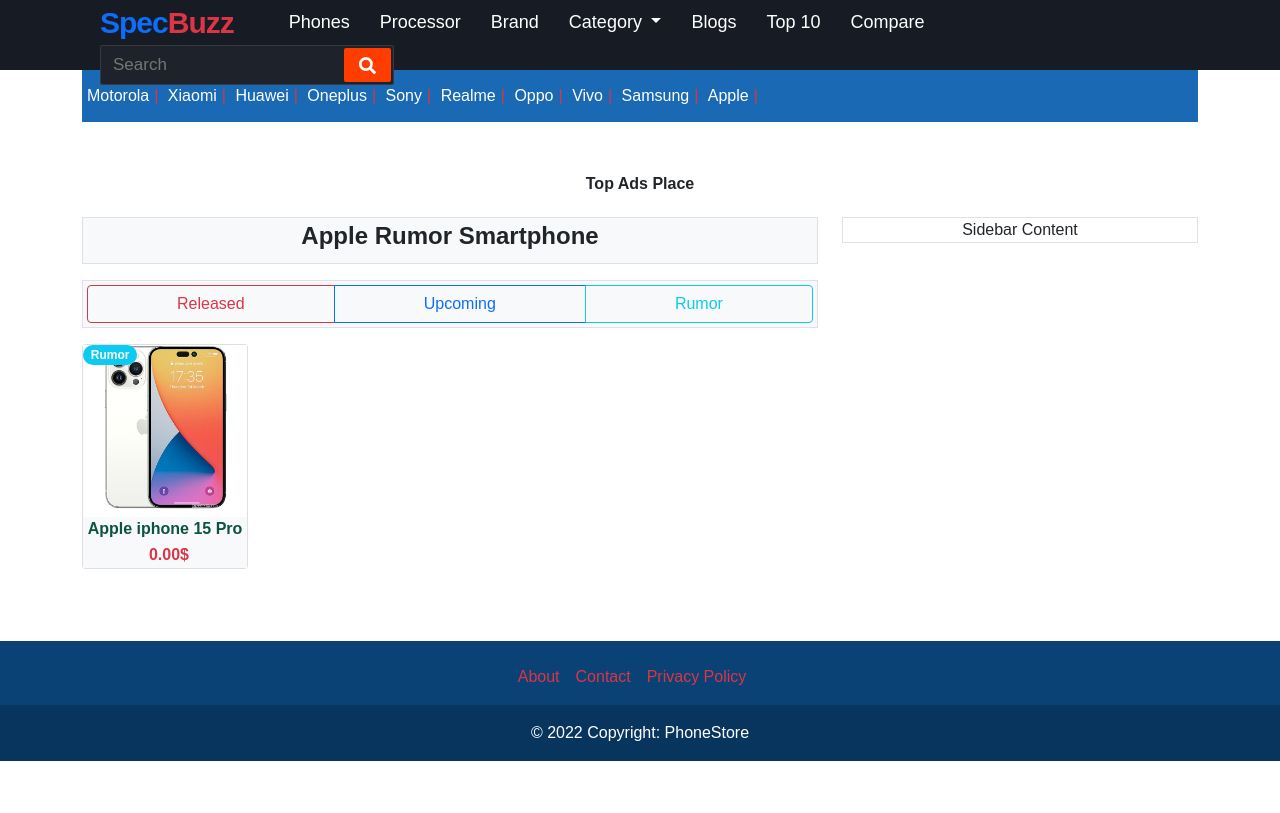
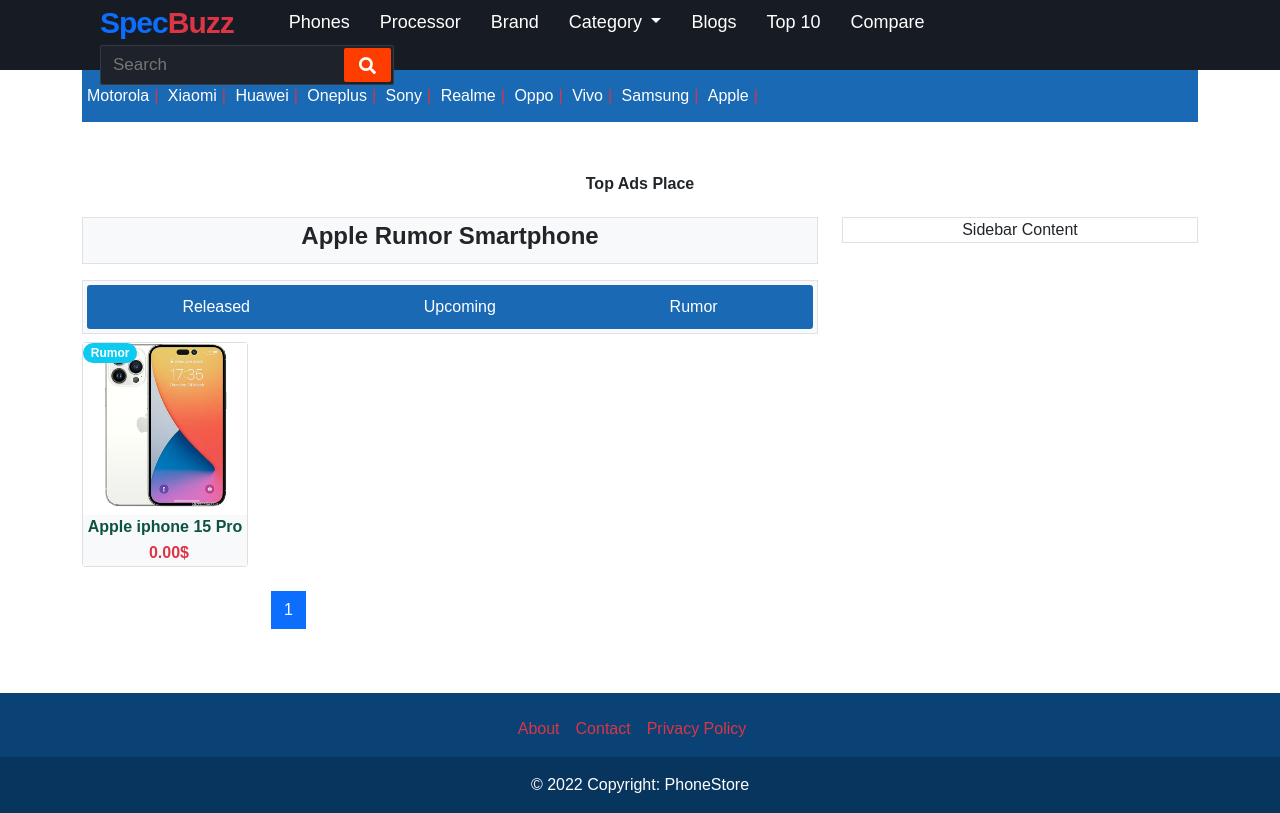
Before and after one commit to engnraminul/Phone-Store, a Django app: page /apple/Rumor in a window 1280 px wide. Before the commit the page ends 761 px from the top, so only its background shows below. Run offline with Django 4.2, Linux system fonts and the light colour scheme; data comes from the database, SQL or seed files in the repository; parts of the project's set-up code (start-up, migrations or seed data) failed here and were passed over; some libraries are stand-ins or nearby versions.

Commit message:
Create some page pagination

```diff
--- a/Phone/views.py
+++ b/Phone/views.py
@@ -57,11 +57,14 @@ def Processor_by_brand(request, slug):
     brands = ProcessorBrand.objects.get(slug=slug)
     processor=Processor.objects.filter(brand=brands)
 
+    paginator = Paginator(processor, 2)
+    page_number = request.GET.get('page')
+    page_obj = paginator.get_page(page_number)
 
     context = {
         'brand':brand,
         'brands':brands,
-        'processor':processor
+        'page_obj': page_obj,
     }
 
     return render(request, 'processor/processor_list.html', context)
@@ -74,9 +77,13 @@ def phone_filter(request, slug, status):
     brand=PhoneBrand.objects.get(slug=slug)
     phone=Phone.objects.filter(brand=brand, status=status)
 
+    paginator = Paginator(phone, 2)
+    page_number = request.GET.get('page')
+    page_obj = paginator.get_page(page_number)
+
     context = {
         'brand':brand,
-        'phone':phone,
+        'page_obj':page_obj,
         'status':status,
     }
     return render(request, 'phone/phone_by_brand.html', context)
@@ -194,6 +201,6 @@ class Compare(TemplateView):
                 return render(request, 'phone/compare.html', context)
             else:
                 context = {
-                    'error':"Please Select Phone Name from Suggest List or Enter Correct Name!",
+                    'error':"Please select phone name from suggest list or Enter correct name!",
                     }
                 return render(request, 'phone/compare.html', context)
--- a/templates/phone/phone_brand.html
+++ b/templates/phone/phone_brand.html
@@ -25,10 +25,10 @@
   <div class="col-lg-3 col-md-3 col-4 mb-4">
     <div class="card">
 
-      <span class="position-absolute top-80 start-50 translate-middle badge rounded-pill bg-info">
+      <!-- <span class="position-absolute top-80 start-50 translate-middle badge rounded-pill bg-info">
         {{brand.phone_brand.count}}
         <span class="visually-hidden">unread messages</span>
-      </span>
+      </span> -->
 
       <div class="bg-image hover-zoom ripple" data-mdb-ripple-color="light">
         <img class="img-fluid img-thumbnail " src="{{ brand.image.url }} "
@@ -40,7 +40,7 @@
           <a class="card-title mb-3 stretched-link text-decoration-none fw-bold" href="{% url 'Phone:phone_filter' slug=brand.slug status='Released' %}">{{brand.name}} </a>
         </a>
         <h6 class="mb-1 mt-1">
-          <strong class="ms-2 text-danger">{{brand.phone_brand.count}}</strong>
+          <strong class="ms-2 text-danger">({{brand.phone_brand.count}})</strong>
         </h6>
       </div>
     </div>
--- a/templates/phone/phone_by_brand.html
+++ b/templates/phone/phone_by_brand.html
@@ -6,17 +6,18 @@
     <h2 class="h4 fw-bolder">{{brand.name}} {{status}} Smartphone</h2>
 </div>
 
-    <div class=" d-grid p-1 mb-3 text-center border bg-light">
-    <div class="btn-group ">
-        <a href="{% url 'Phone:phone_filter' slug=brand.slug status='Released' %}" class="btn btn-outline-danger" aria-current="page">Released</a>
-        <a href="{% url 'Phone:phone_filter' slug=brand.slug status='Upcoming' %}" class="btn btn-outline-primary">Upcoming</a>
-        <a href="{% url 'Phone:phone_filter' slug=brand.slug status='Rumor' %}" class="btn btn-outline-info">Rumor</a>
+
+    <div class=" d-grid p-1 mb-2 text-center border bg-light" >
+      <div class="scrollmenu btn-group btn-sm">
+        <a style="padding: 5px;" href="{% url 'Phone:phone_filter' slug=brand.slug status='Released' %}" class="btn" aria-current="page">Released</a>
+        <a style="padding: 5px;" href="{% url 'Phone:phone_filter' slug=brand.slug status='Upcoming' %}" class="btn ">Upcoming</a>
+        <a style="padding: 5px;" href="{% url 'Phone:phone_filter' slug=brand.slug status='Rumor' %}" class="btn ">Rumor</a>
+        </div>
       </div>
-    </div>
 
     <div class="row">
 
-        {% for phone in phone %}
+        {% for phone in page_obj %}
         <div class="col-lg-3 col-md-4 col-6 mb-4">
           <div class="card">
 
@@ -49,6 +50,38 @@
         {% endfor %}
       </div>
 
+      <!-- Pagination -->
+      <div class="row">
+        <div class="col-md-4 offset-md-3">
+
+            <ul class="pagination">
+              <li class="page-item">
+                {% if page_obj.has_previous %}
+                <a class="page-link" href="{% url 'Phone:phone_filter' slug=brand.slug status=status %}?page={{page_obj.previous_page_number}}">Previous</a>
+                {% endif %}
+              </li>
+              {% for num_page in page_obj.paginator.page_range %}
+              <br/>
+              {% if page_obj.number == num_page %}
+              <li class="page-item active" aria-current="page">
+                <a class="page-link" href="{% url 'Phone:phone_filter' slug=brand.slug status=status %}?page={{num_page}}">{{num_page}}</a>
+              </li>
+              {% else %}
+              <li class="page-item" aria-current="page">
+                <a class="page-link" href="{% url 'Phone:phone_filter' slug=brand.slug status=status %}?page={{num_page}}">{{num_page}}</a>
+              </li>
+              {% endif %}
+              <br/>
+              {% endfor %}
+              <li class="page-item">
+                {% if page_obj.has_next %}
+                <a class="page-link" href="{% url 'Phone:phone_filter' slug=brand.slug status=status %}?page={{page_obj.next_page_number}}">Next</a>
+                {% endif %}
+              </li>
+            </ul>
+
+        </div>
+      </div>
 
 
 {% endblock %}
```
Also changed, not shown: templates/phone/phone_list.html (+7 -7 lines), templates/processor/processor_list.html (+41 -6 lines).
